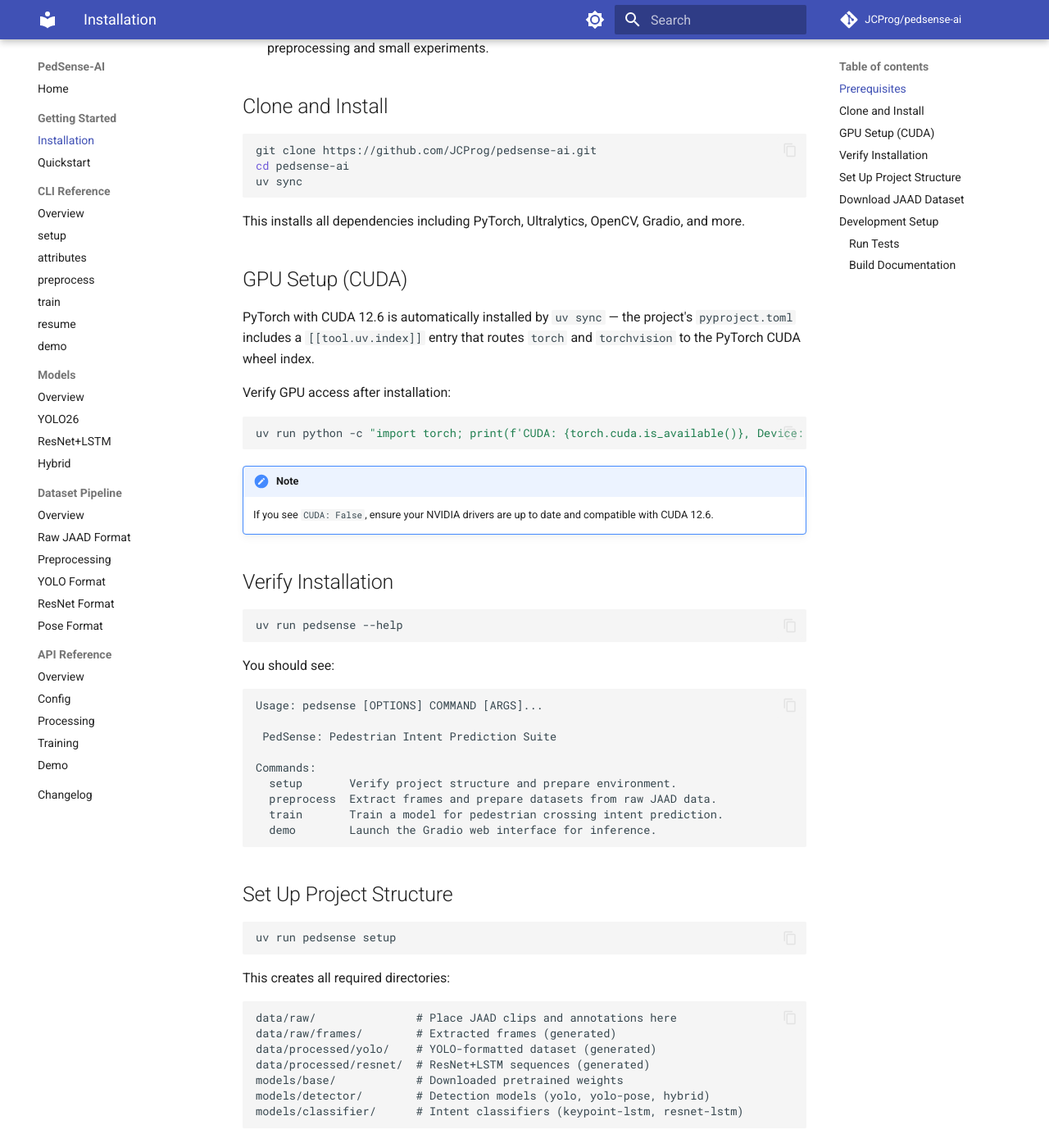
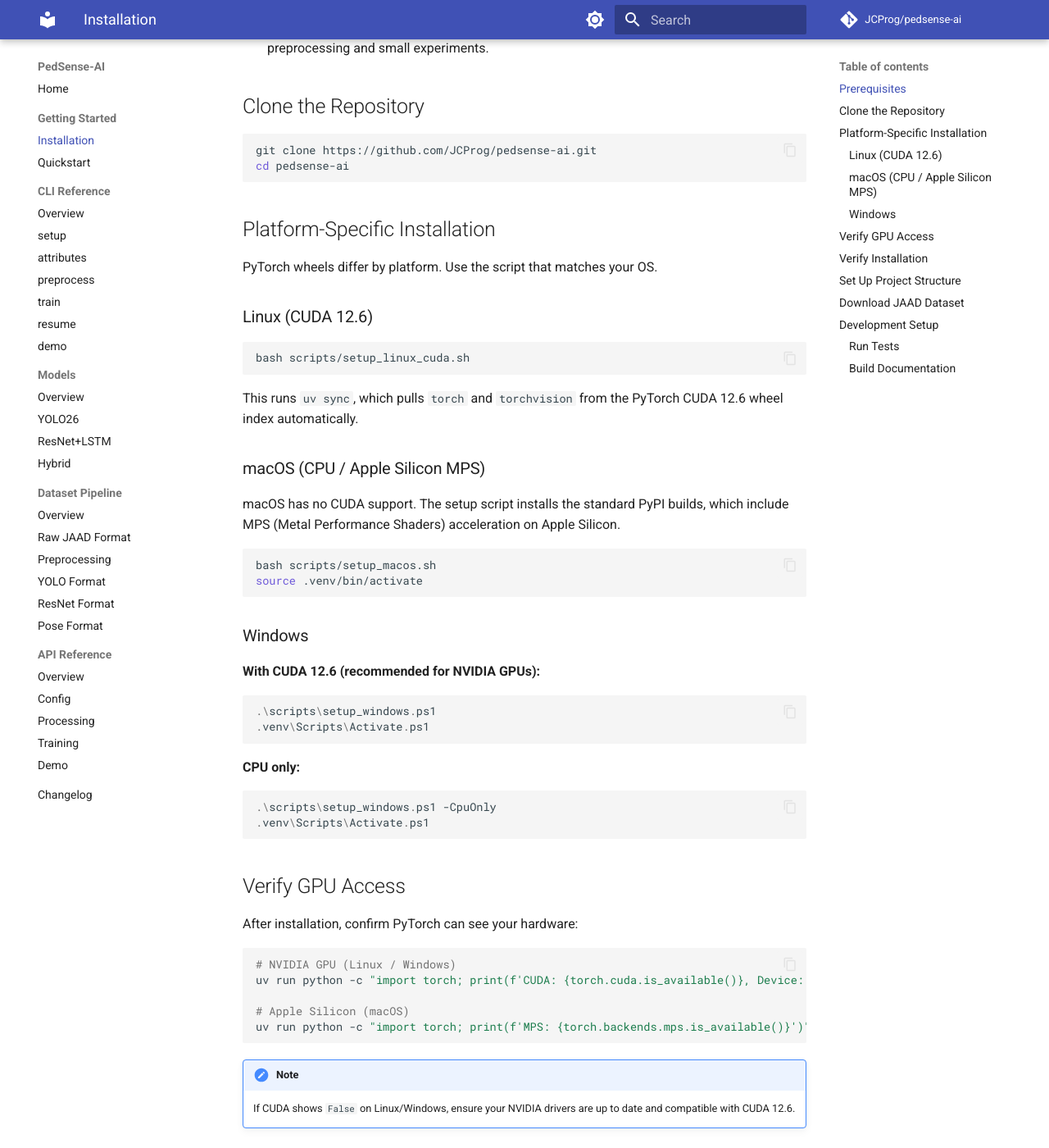
Before and after one commit to JC-prog/pedsense-ai, an MkDocs documentation site: the page built from docs/getting-started/installation.md, in a window 1280 px wide and 1400 px high, scrolled down 341 px. Shown: the whole window at 82% size. Built offline with MkDocs 1.6.1 and Material for MkDocs 9.7.7, drawn with Linux system fonts in a browser that asks for light colours; comment, search, counter and statistics services are not loaded.

Commit message:
docs: update documentation

````diff
--- a/docs/getting-started/installation.md
+++ b/docs/getting-started/installation.md
@@ -11,28 +11,64 @@ curl -LsSf https://astral.sh/uv/install.sh | sh
 
 - **GPU (recommended)** — CUDA-compatible NVIDIA GPU for training. CPU works for preprocessing and small experiments.
 
-## Clone and Install
+## Clone the Repository
 
 ```bash
 git clone https://github.com/JCProg/pedsense-ai.git
 cd pedsense-ai
-uv sync
 ```
 
-This installs all dependencies including PyTorch, Ultralytics, OpenCV, Gradio, and more.
+## Platform-Specific Installation
 
-## GPU Setup (CUDA)
+PyTorch wheels differ by platform. Use the script that matches your OS.
 
-PyTorch with CUDA 12.6 is automatically installed by `uv sync` — the project's `pyproject.toml` includes a `[[tool.uv.index]]` entry that routes `torch` and `torchvision` to the PyTorch CUDA wheel index.
-
-Verify GPU access after installation:
+### Linux (CUDA 12.6)
 
 ```bash
+bash scripts/setup_linux_cuda.sh
+```
+
+This runs `uv sync`, which pulls `torch` and `torchvision` from the PyTorch CUDA 12.6 wheel index automatically.
+
+### macOS (CPU / Apple Silicon MPS)
+
+macOS has no CUDA support. The setup script installs the standard PyPI builds, which include MPS (Metal Performance Shaders) acceleration on Apple Silicon.
+
+```bash
+bash scripts/setup_macos.sh
+source .venv/bin/activate
+```
+
+### Windows
+
+**With CUDA 12.6 (recommended for NVIDIA GPUs):**
+
+```powershell
+.\scripts\setup_windows.ps1
+.venv\Scripts\Activate.ps1
+```
+
+**CPU only:**
+
+```powershell
+.\scripts\setup_windows.ps1 -CpuOnly
+.venv\Scripts\Activate.ps1
+```
+
+## Verify GPU Access
+
+After installation, confirm PyTorch can see your hardware:
+
+```bash
+# NVIDIA GPU (Linux / Windows)
 uv run python -c "import torch; print(f'CUDA: {torch.cuda.is_available()}, Device: {torch.cuda.get_device_name(0) if torch.cuda.is_available() else \"N/A\"}')"
+
+# Apple Silicon (macOS)
+uv run python -c "import torch; print(f'MPS: {torch.backends.mps.is_available()}')"
 ```
 
 !!! note
-    If you see `CUDA: False`, ensure your NVIDIA drivers are up to date and compatible with CUDA 12.6.
+    If CUDA shows `False` on Linux/Windows, ensure your NVIDIA drivers are up to date and compatible with CUDA 12.6.
 
 ## Verify Installation
 
````
Also changed, not shown: README.md (+12 -2 lines).
